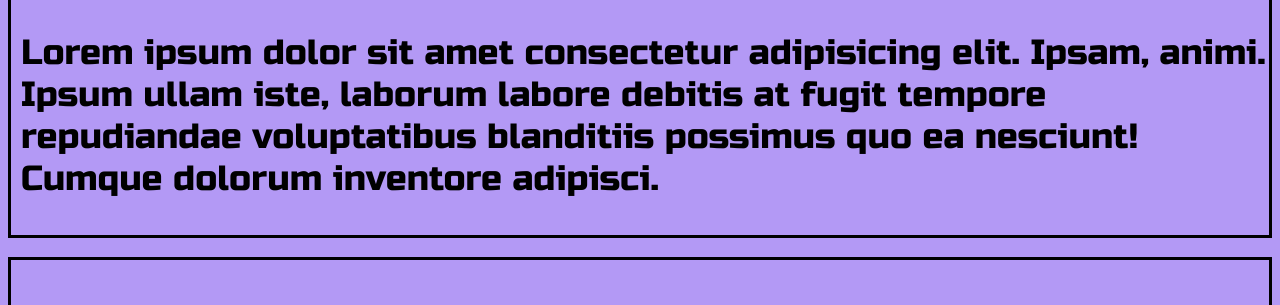
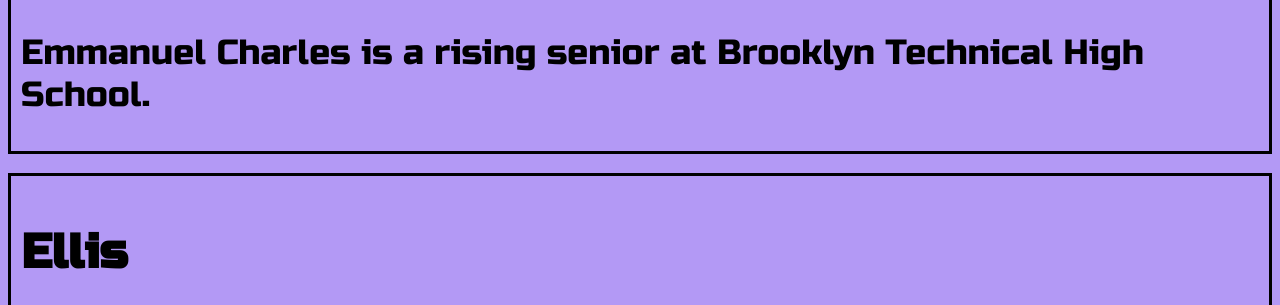
Before and after one commit to EmmanuelASC5/EmmanuelASC5.github.io, a plain HTML site: page about.html in a window 1280 px wide. Shown: the part 1139-1444 px from the top of the page. Drawn offline with Linux system fonts and the light colour scheme; a web font is replaced by a local one.

Commit message:
Sport13r

```diff
--- a/about.html
+++ b/about.html
@@ -28,7 +28,7 @@
     <div class="person">
     <h3>Emmanuel</h3>
     <img src="https://images.pexels.com/photos/248797/pexels-photo-248797.jpeg?auto=compress&cs=tinysrgb&dpr=1&w=500" alt="">
-    <p>Lorem ipsum dolor sit amet consectetur adipisicing elit. Ipsam, animi. Ipsum ullam iste, laborum labore debitis at fugit tempore repudiandae voluptatibus blanditiis possimus quo ea nesciunt! Cumque dolorum inventore adipisci.</p>
+    <p>Emmanuel Charles is a rising senior at Brooklyn Technical High School.</p>
     </div>
 <br>
 
--- a/matches.css
+++ b/matches.css
@@ -1,5 +1,6 @@
 body{
     font-family: 'Russo One', sans-serif;
+    overflow-x: hidden;
 }
 
 div{
```
